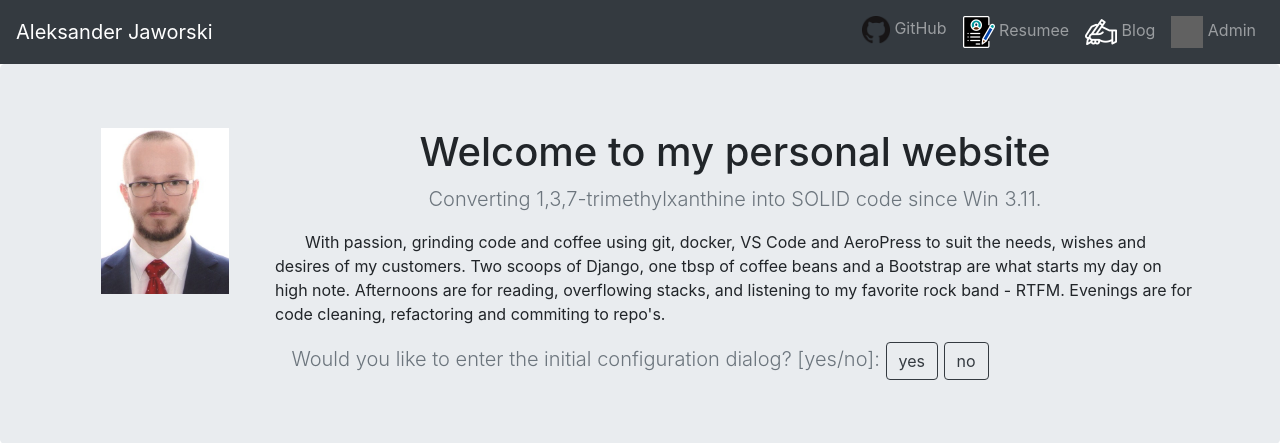
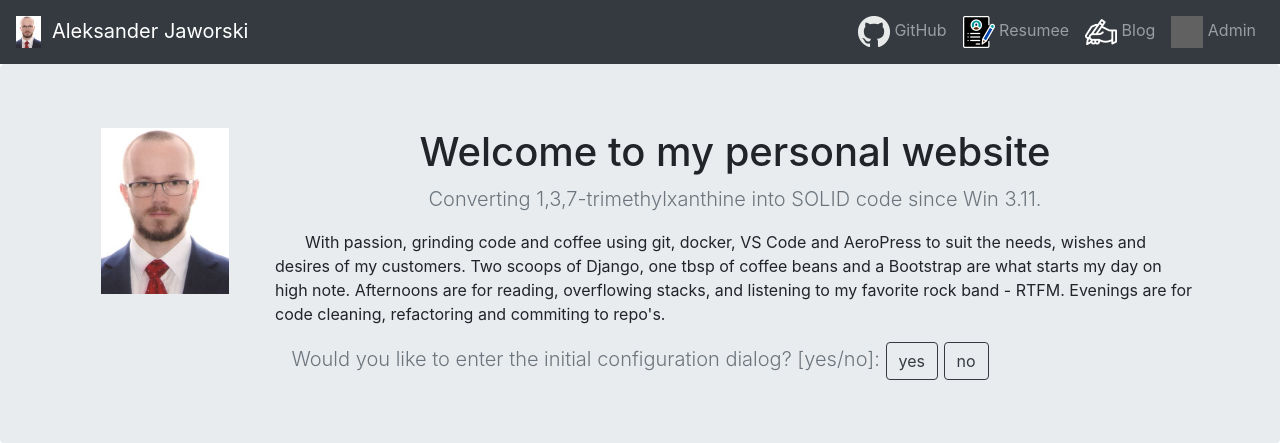
Before and after one commit to JaworskiAleksander/portfolio_site, a Django app: page / in a window 1280 px wide. Shown: the top 443 px of the page. Run offline with Django 3.2, Linux system fonts and the light colour scheme; data that the repository does not hold is empty; some libraries are stand-ins or nearby versions; grey boxes are pictures that could not be loaded.

Commit message:
refactored top-right navbar icons into one class style

```diff
--- a/portfolio_project/jobs/templates/jobs/home.html
+++ b/portfolio_project/jobs/templates/jobs/home.html
@@ -41,15 +41,20 @@
         }
       }
 
-      #admin_logo{
+      .navbar_icons{
+        width: 32px;
+        height: 32px;
+        filter: invert(100%);
+      }
+      /* #admin_logo{
         width: 32px;
         height: 32px;
         filter: invert(100%);
       }
 
       #github_logo{
-        height: 28px;
-      }
+        height: 32px;
+      } */
 
       #main_pic{
         width: 128px;
@@ -59,6 +64,12 @@
         text-indent: 30px;
       }
 
+      #navbar_main_jpeg{
+        height: 32px;
+        max-height: 100%;
+        max-width: 100%;
+      }
+
     </style>
     <!-- Custom styles for this template -->
     <link href="album.css" rel="stylesheet">
@@ -66,7 +77,10 @@
   <body>
     <header>
         <nav class="navbar navbar-expand-lg navbar-dark bg-dark">
-            <a class="navbar-brand" href="{% url 'home' %}">Aleksander Jaworski</a>
+            <a class="navbar-brand" href="{% url 'home' %}">
+              <img src="{% static 'static/MAIN.jpeg' %}" id='navbar_main_jpeg'>
+              &nbspAleksander Jaworski
+            </a>
             <!-- this part of code is here for a reason, do not touch it -->
             <button class="navbar-toggler" type="button" data-toggle="collapse" data-target="#navbarNavAltMarkup" aria-controls="navbarNavAltMarkup" aria-expanded="false" aria-label="Toggle navigation">
               <span class="navbar-toggler-icon"></span>
@@ -74,19 +88,19 @@
             <div class="collapse navbar-collapse" id="navbarNavAltMarkup">
               <div class="navbar-nav ml-auto">
                 <a class="nav-item nav-link" href="https://github.com/JaworskiAleksander">
-                  <img src="/media/images/GitHub-Mark-32px.png" alt="" id='github_logo'>
+                  <img src="/media/images/GitHub-Mark-32px.png" alt="" class='navbar_icons'>
                   GitHub
                 </a>
                 <a class="nav-item nav-link" href="{% static 'static/CV.Jaworski_Aleksander.pdf' %}">
-                  <img src="/media/images/business.png" id="admin_logo">
+                  <img src="/media/images/business.png" class="navbar_icons">
                   Resumee
                 </a>
                 <a class="nav-item nav-link" href="{% url 'blog:allblogs' %}">
-                  <img src="/media/images/hands-and-gestures.png" id="admin_logo">
+                  <img src="/media/images/hands-and-gestures.png" class="navbar_icons">
                   Blog
                 </a>
                 <a class="nav-item nav-link" href="{% url 'admin:index' %}">
-                  <img src="/media/images/admin_logo.png" alt="" id="admin_logo">
+                  <img src="/media/images/admin_logo.png" alt="" class="navbar_icons">
                   Admin
                 </a>
               </div>
```
